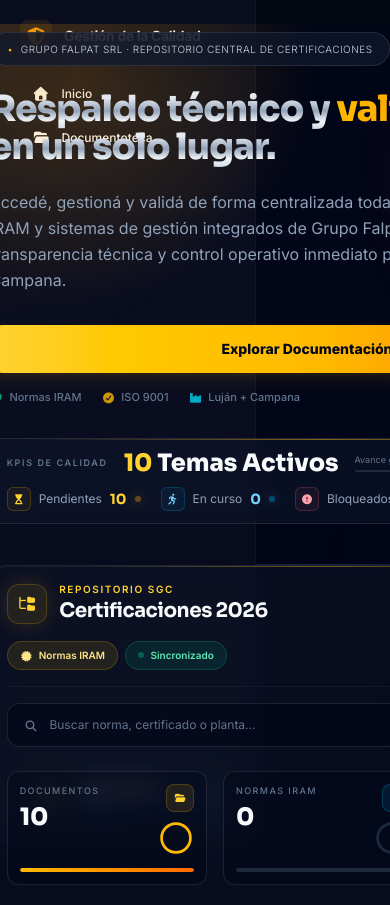
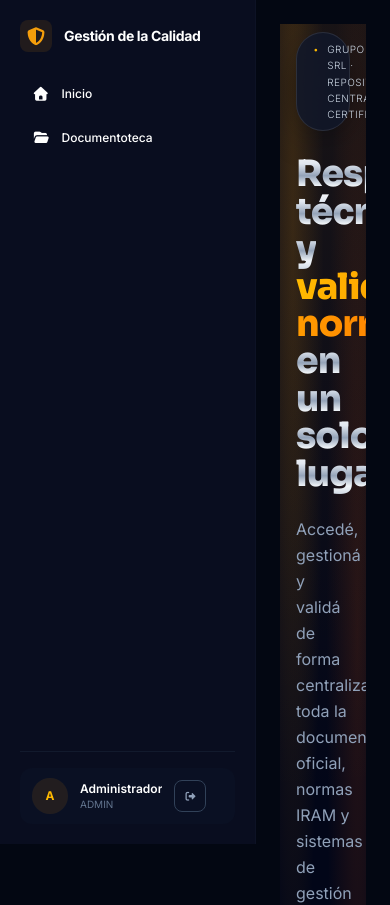
Before and after one commit to ssaavedra1969-png/Cetificacion, a Next.js app: page / in a window 390 px wide. Shown: the top 905 px of the page. Built offline with nearby package versions, Linux system fonts and the light colour scheme; no server answers.

Commit message:
feat: layout maestro ancho completo, sidebar fijo y secciones simétricas

```diff
--- a/src/components/RootShell.tsx
+++ b/src/components/RootShell.tsx
@@ -15,8 +15,7 @@ export default function RootShell({ children }: { children: React.ReactNode }) {
   return (
     <div className="flex min-h-screen w-full bg-[#030712] overflow-x-hidden">
       <Sidebar />
-      <div className="flex-1 min-w-0 bg-[#030712] p-6 md:p-8">
-        <div className="max-w-6xl w-full mx-auto space-y-8 flex flex-col items-center">
+      <div className="flex-1 min-w-0 bg-[#030712] p-6 md:p-8 flex flex-col space-y-6 w-full">
         {!sinAcceso && (
           <div className="pointer-events-none fixed inset-x-0 top-0 z-30 hidden justify-end p-4 md:flex">
             <div className="pointer-events-auto">
@@ -27,6 +26,5 @@ export default function RootShell({ children }: { children: React.ReactNode }) {
         {children}
       </div>
     </div>
-    </div>
   );
 }
--- a/src/components/Sidebar.tsx
+++ b/src/components/Sidebar.tsx
@@ -4,7 +4,7 @@ import Link from "next/link";
 
 export default function Sidebar() {
   return (
-    <aside className="w-64 h-screen sticky top-0 bg-[#090d1f] border-r border-slate-900/80 p-5 flex flex-col justify-between shrink-0 overflow-y-auto">
+    <aside className="w-64 h-screen sticky top-0 bg-[#090d1f] border-r border-slate-900/60 p-5 flex flex-col justify-between shrink-0 overflow-y-auto">
       {/* Cabecera con logo */}
       <div className="flex items-center justify-between gap-3 mb-6">
         <Link href="/" className="flex items-center gap-3">
```
Lines whose indentation alone changed are shown as unchanged.
